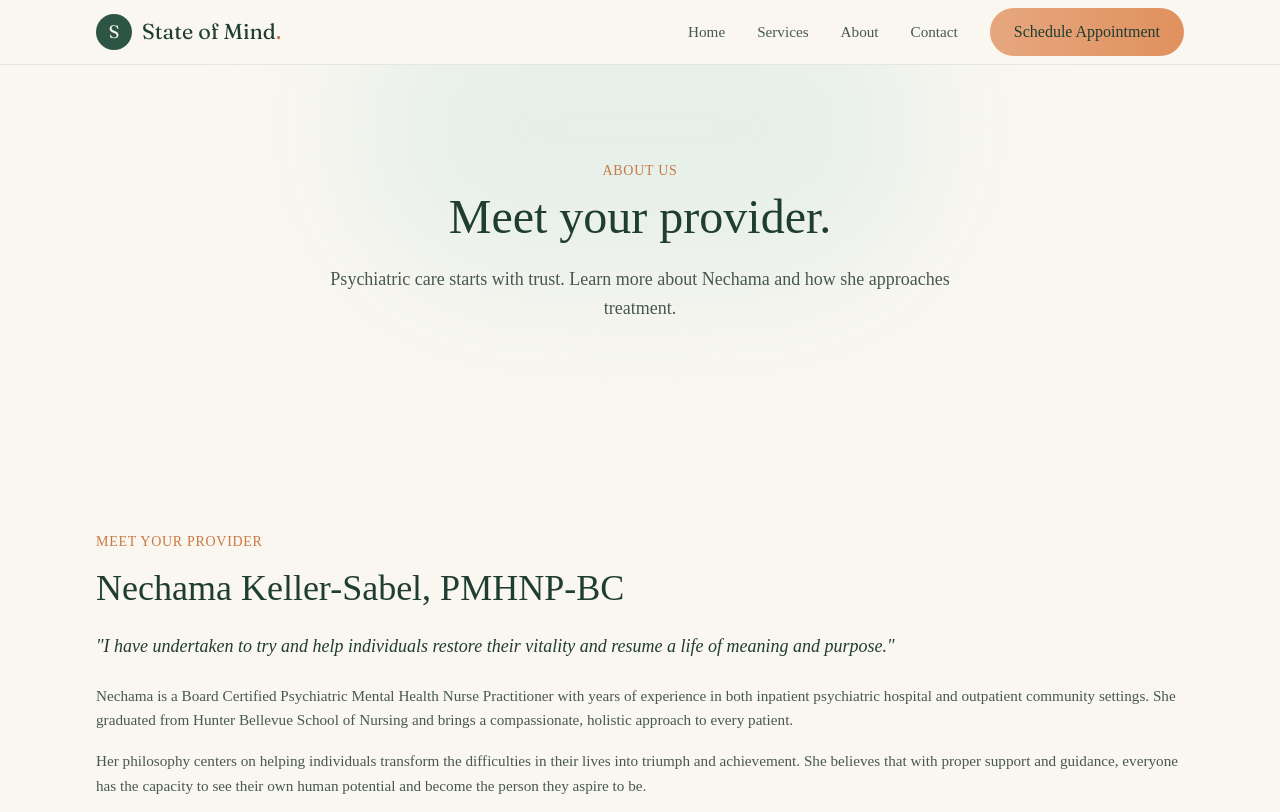
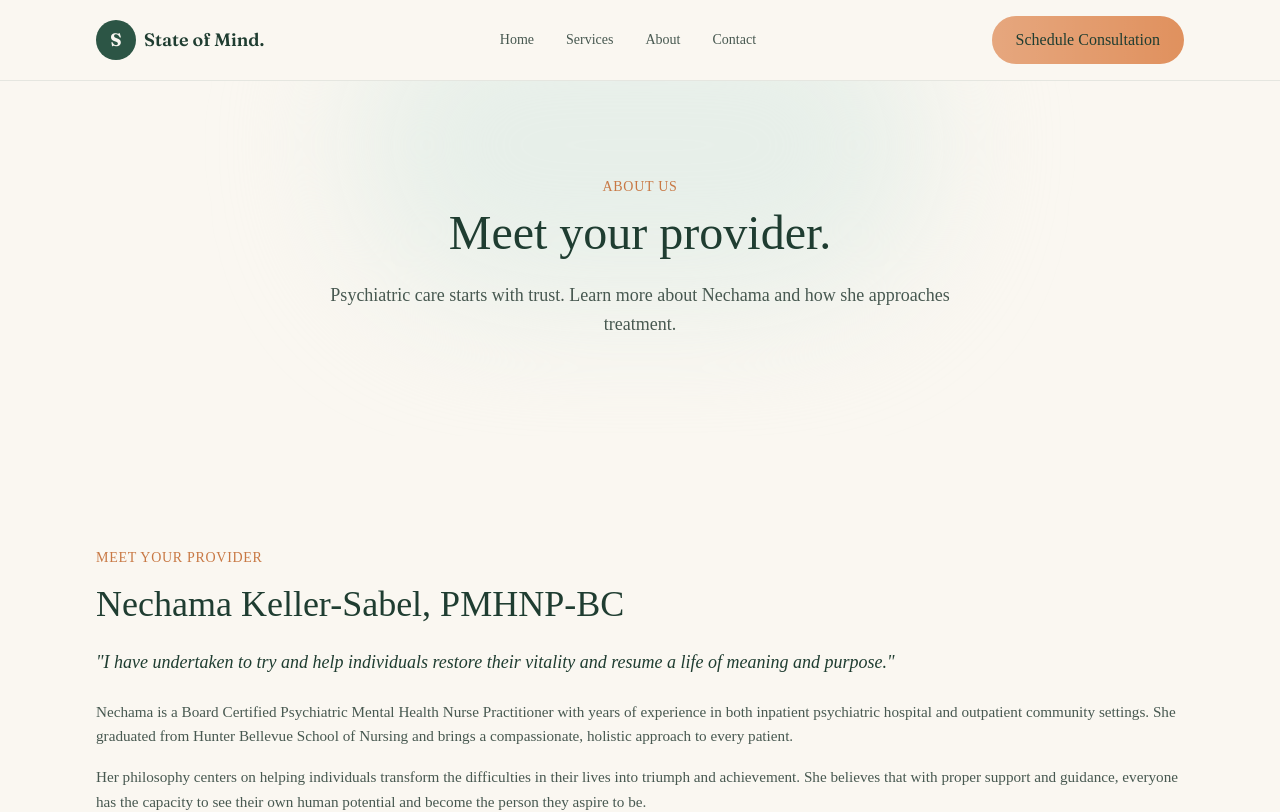
Before and after one commit to arisebbag-dev/State-of-mind-health-2026, a Next.js app: page /about in a window 1280 px wide. Shown: the top 812 px of the page. Built offline with nearby package versions, Linux system fonts and the light colour scheme.

Commit message:
Remove emojis from SolutionsSection, TrustBadges, Testimonials; update Navbar

```diff
--- a/components/Navbar.jsx
+++ b/components/Navbar.jsx
@@ -2,98 +2,111 @@
 
 import { useState } from "react";
 import Link from "next/link";
-import { motion, AnimatePresence } from "framer-motion";
+import { AnimatePresence, motion } from "framer-motion";
 import CTAButton from "./CTAButton";
 
-const links = [
-  { href: "/", label: "Home" },
-  { href: "/services", label: "Services" },
-  { href: "/about", label: "About" },
-  { href: "/contact", label: "Contact" },
+export default function Navbar() {
+  const [mobileMenuOpen, setMobileMenuOpen] = useState(false);
+
+  const navLinks = [
+    { label: "Home", href: "/" },
+    { label: "Services", href: "/services" },
+    { label: "About", href: "/about" },
+    { label: "Contact", href: "/contact" },
   ];
 
-function Logo() {
   return (
-    <Link href="/" className="flex items-center gap-2.5 group" aria-label="State of Mind Health home">
-      <span className="grid h-9 w-9 place-items-center rounded-full bg-forest text-canvas font-display text-lg leading-none transition-colors group-hover:bg-forest-deep">
+    <nav className="sticky top-0 z-50 border-b border-forest/10 bg-canvas/95 backdrop-blur-sm">
+      <div className="container-x">
+        <div className="flex items-center justify-between h-16 sm:h-20">
+          {/* Logo */}
+          <Link href="/" className="flex items-center gap-2 group">
+            <div className="w-10 h-10 rounded-full bg-forest flex items-center justify-center text-canvas font-display font-bold text-lg group-hover:bg-apricot transition-colors">
               S
-      </span>
-      <span className="font-display text-[1.35rem] leading-none text-forest-deep">
-        State of Mind<span className="text-apricot-deep">.</span>
+            </div>
+            <span className="font-display text-lg font-semibold text-forest-deep hidden sm:inline">
+              State of Mind.
             </span>
           </Link>
-  );
-}
 
-export default function Navbar() {
-  const [open, setOpen] = useState(false);
-
-  return (
-    <header className="sticky top-0 z-50 border-b border-forest/10 bg-canvas/85 backdrop-blur-md">
-      <nav className="container-x flex h-16 items-center justify-between">
-        <Logo />
-
-        {/* Desktop */}
-        <div className="hidden items-center gap-8 md:flex">
-          {links.map((l) => (
+          {/* Desktop Menu */}
+          <div className="hidden md:flex items-center gap-8">
+            {navLinks.map((link) => (
               <Link
-              key={l.href}
-              href={l.href}
-              className="text-[0.95rem] text-ink-soft transition-colors hover:text-forest"
+                key={link.href}
+                href={link.href}
+                className="text-sm font-medium text-ink-soft hover:text-forest-deep transition-colors"
               >
-              {l.label}
+                {link.label}
               </Link>
             ))}
+          </div>
+
+          {/* Desktop CTA Button */}
+          <div className="hidden md:block">
             <CTAButton href="/contact" size="md">
-            Schedule Appointment
+              Schedule Consultation
             </CTAButton>
           </div>
 
-        {/* Mobile toggle */}
+          {/* Mobile Menu Button */}
           <button
-          type="button"
-          onClick={() => setOpen((v) => !v)}
-          aria-expanded={open}
+            onClick={() => setMobileMenuOpen(!mobileMenuOpen)}
+            className="md:hidden p-2 hover:bg-forest/10 rounded-lg transition-colors"
             aria-label="Toggle menu"
-          className="grid h-10 w-10 place-items-center rounded-full border border-forest/20 text-forest md:hidden"
           >
-          <span className="sr-only">Menu</span>
-          <div className="space-y-1.5">
-            <span className={`block h-0.5 w-5 bg-current transition-transform ${open ? "translate-y-2 rotate-45" : ""}`} />
-            <span className={`block h-0.5 w-5 bg-current transition-opacity ${open ? "opacity-0" : ""}`} />
-            <span className={`block h-0.5 w-5 bg-current transition-transform ${open ? "-translate-y-2 -rotate-45" : ""}`} />
+            <svg
+              className="w-6 h-6 text-forest-deep"
+              fill="none"
+              stroke="currentColor"
+              viewBox="0 0 24 24"
+            >
+              <path
+                strokeLinecap="round"
+                strokeLinejoin="round"
+                strokeWidth={2}
+                d={mobileMenuOpen ? "M6 18L18 6M6 6l12 12" : "M4 6h16M4 12h16M4 18h16"}
+              />
+            </svg>
+          </button>
         </div>
-        </button>
-      </nav>
 
-      {/* Mobile menu */}
+        {/* Mobile Menu */}
         <AnimatePresence>
-        {open && (
+          {mobileMenuOpen && (
             <motion.div
-            initial={{ height: 0, opacity: 0 }}
-            animate={{ height: "auto", opacity: 1 }}
-            exit={{ height: 0, opacity: 0 }}
-            transition={{ duration: 0.25, ease: "easeInOut" }}
-            className="overflow-hidden border-t border-forest/10 bg-canvas md:hidden"
+              initial={{ opacity: 0, height: 0 }}
+              animate={{ opacity: 1, height: "auto" }}
+              exit={{ opacity: 0, height: 0 }}
+              transition={{ duration: 0.2 }}
+              className="md:hidden border-t border-forest/10 bg-canvas overflow-hidden"
             >
-            <div className="container-x flex flex-col gap-1 py-4">
-              {links.map((l) => (
+              <div className="py-4 space-y-3 px-4">
+                {navLinks.map((link) => (
                   <Link
-                  key={l.href}
-                  href={l.href}
-                  onClick={() => setOpen(false)}
-                  className="rounded-xl px-3 py-3 text-ink-soft transition-colors hover:bg-sage-mist hover:text-forest"
+                    key={link.href}
+                    href={link.href}
+                    className="block py-2 px-3 text-sm font-medium text-ink-soft hover:text-forest-deep hover:bg-forest/5 rounded transition-colors"
+                    onClick={() => setMobileMenuOpen(false)}
                   >
-                  {l.label}
+                    {link.label}
                   </Link>
                 ))}
-              <CTAButton href="/contact" className="mt-2 w-full" onClick={() => setOpen(false)}>
-                Schedule Appointment
+                <div className="pt-2">
+                  <CTAButton
+                    href="/contact"
+                    size="md"
+                    className="w-full justify-center"
+                    onClick={() => setMobileMenuOpen(false)}
+                  >
+                    Schedule Consultation
                   </CTAButton>
+                </div>
               </div>
             </motion.div>
           )}
         </AnimatePresence>
-    </header>
+      </div>
+    </nav>
   );
 }
--- a/components/SolutionsSection.jsx
+++ b/components/SolutionsSection.jsx
@@ -63,7 +63,6 @@ export default function SolutionsSection() {
                   : "border-forest/10 bg-canvas hover:shadow-card hover:border-forest/20"
               }`}
             >
-              <div className="text-4xl mb-4">{service.icon}</div>
               <h3 className="text-lg font-medium text-forest-deep mb-2">
                 {service.title}
               </h3>
--- a/components/Testimonials.jsx
+++ b/components/Testimonials.jsx
@@ -6,18 +6,21 @@ const testimonials = [
     role: "Patient",
     text: "Nechama took the time to truly understand what I was going through. After struggling with anxiety for years, I finally feel like myself again. Her compassionate approach and willingness to listen made all the difference.",
     initials: "SM",
+    rating: 5,
   },
   {
     name: "James T.",
     role: "Patient",
     text: "The genetic testing was a game-changer for me. Instead of trying different medications endlessly, we found what works based on my biology. Professional, caring, and genuinely invested in my success.",
     initials: "JT",
+    rating: 5,
   },
   {
     name: "Elena R.",
     role: "Patient",
     text: "I was skeptical about telepsychiatry, but Nechama made me feel completely comfortable. The private office setting is beautiful, and the care is exactly the same whether in-person or online. Highly recommended.",
     initials: "ER",
+    rating: 5,
   },
 ];
 
@@ -43,8 +46,8 @@ export default function Testimonials() {
             >
               {/* Star rating */}
               <div className="mb-4 flex gap-1">
-                {[...Array(5)].map((_, j) => (
-                  <span key={j} className="text-apricot-deep">★</span>
+                {[...Array(t.rating)].map((_, j) => (
+                  <span key={j} className="text-apricot-deep text-lg">★</span>
                 ))}
               </div>
 
@@ -68,7 +71,7 @@ export default function Testimonials() {
         </div>
 
         <Reveal as="p" delay={0.2} className="mt-12 text-center text-sm text-ink-muted">
-          ★ Replace these with real patient testimonials. HIPAA-compliant names/initials only.
+          Replace these with real patient testimonials. HIPAA-compliant names/initials only.
         </Reveal>
       </div>
     </section>
--- a/components/TrustBadges.jsx
+++ b/components/TrustBadges.jsx
@@ -2,22 +2,18 @@ import Reveal from "./Reveal";
 
 const badges = [
   {
-    icon: "📋",
     label: "Board Certified",
     value: "Psychiatric Mental Health Nurse Practitioner",
   },
   {
-    icon: "🎓",
     label: "Education",
     value: "Hunter Bellevue School of Nursing",
   },
   {
-    icon: "👥",
     label: "Experience",
     value: "Inpatient & outpatient psychiatric care",
   },
   {
-    icon: "🧬",
     label: "Specialization",
     value: "Genetic & hormone testing integration",
   },
@@ -43,7 +39,9 @@ export default function TrustBadges() {
               delay={i * 0.05}
               className="rounded-xl2 border border-forest/10 bg-canvas p-6 text-center transition-all hover:border-forest/20 hover:shadow-card"
             >
-              <div className="text-4xl mb-3">{badge.icon}</div>
+              <div className="w-12 h-12 mx-auto mb-3 rounded-full bg-apricot/20 flex items-center justify-center">
+                <span className="text-forest font-bold">✓</span>
+              </div>
               <h3 className="text-sm font-medium text-forest-deep mb-2">
                 {badge.label}
               </h3>
```
Lines whose indentation alone changed are shown as unchanged.
